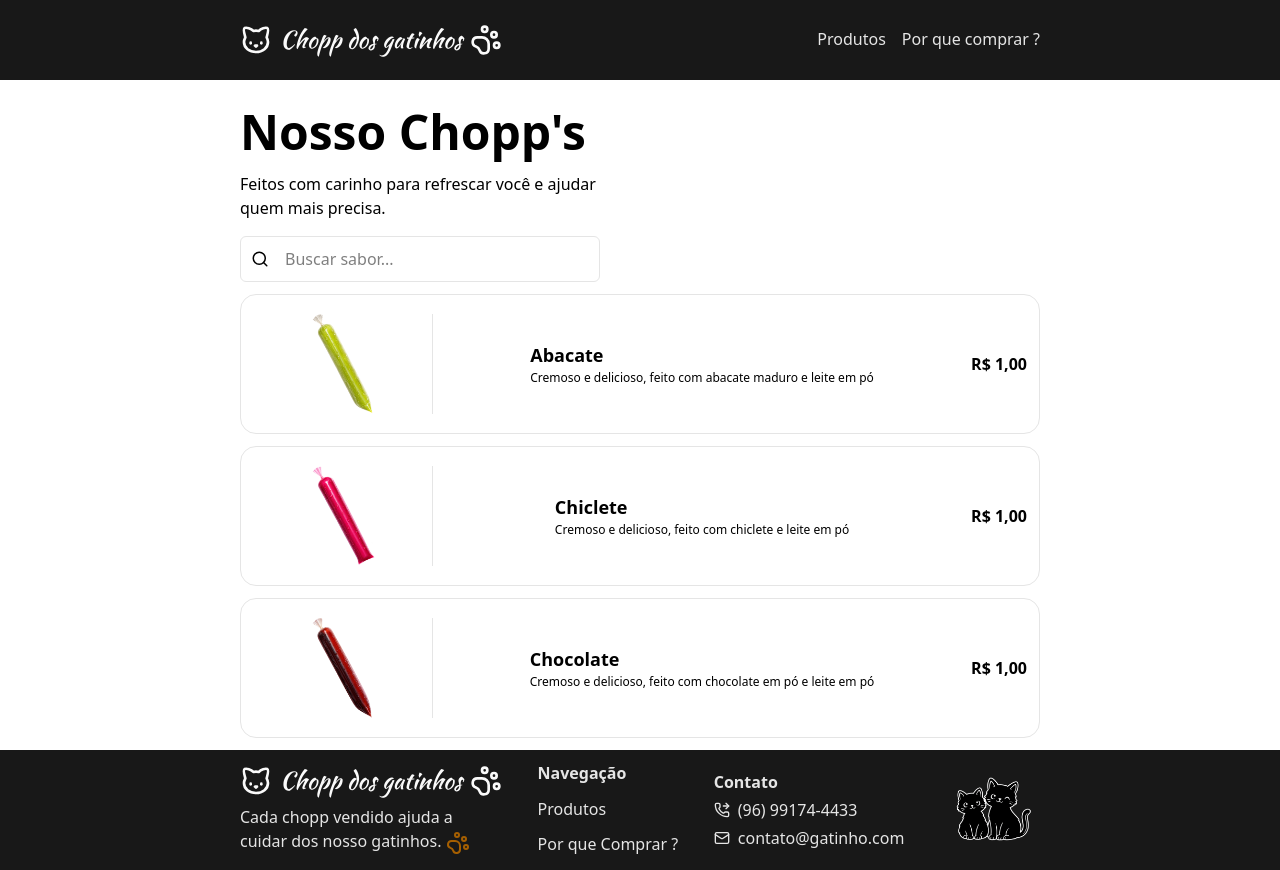
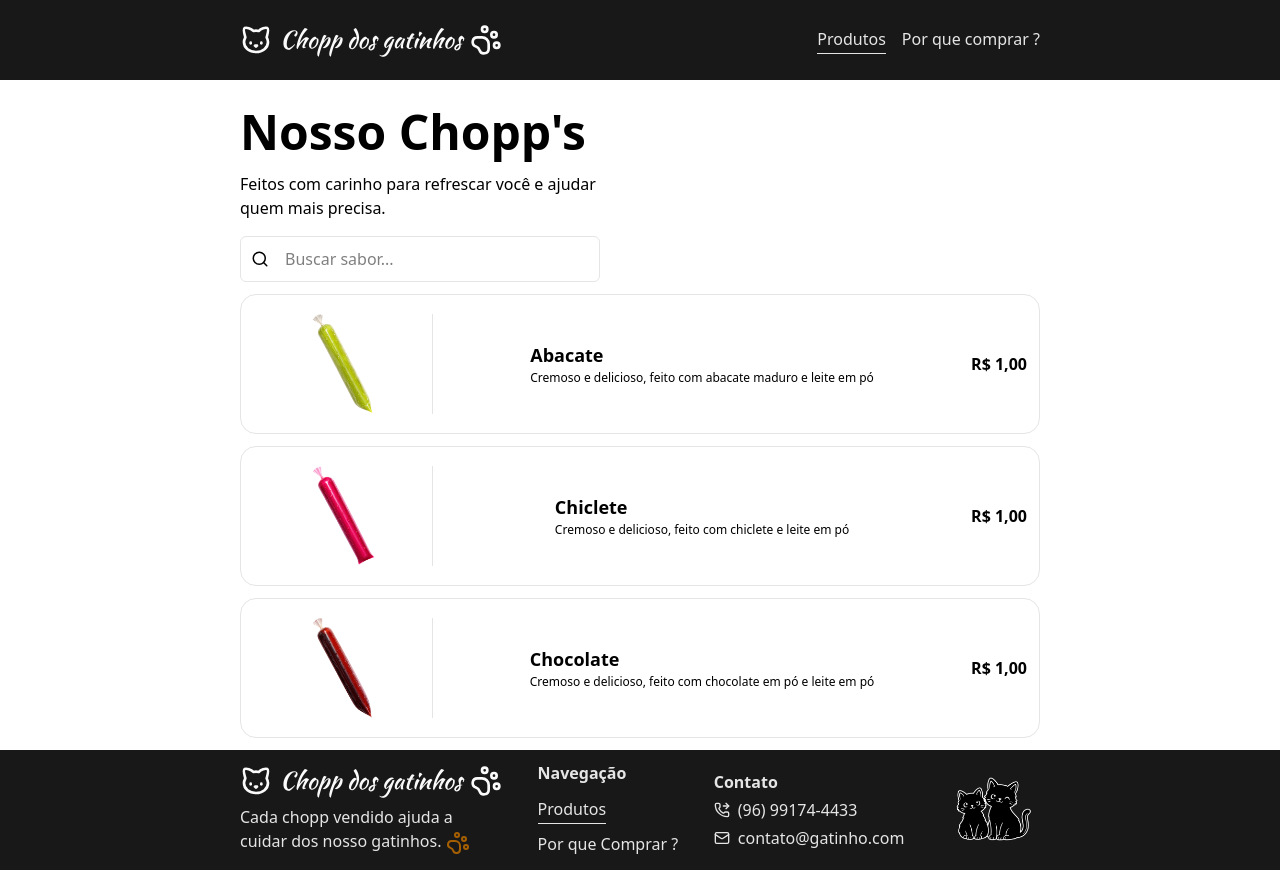
Before and after one commit to MarceloAlmd/chopp-dos-gatinhos, a Next.js app: page / in a window 1280 px wide. Built offline with nearby package versions, Linux system fonts and the light colour scheme.

Commit message:
ativa o button com forme a navegação

```diff
--- a/src/components/NavButton/navButton.tsx
+++ b/src/components/NavButton/navButton.tsx
@@ -1,15 +1,30 @@
+"use client";
 import Link from "next/link";
+import { usePathname } from "next/navigation";
 
 type NavButtonProps = {
   title: string;
 };
 
 export function NavButton({ title }: NavButtonProps) {
+  const pathname = usePathname();
+
+  const href = title === "Produtos" ? "/" : "/por-que-comprar";
+  const isActive = pathname === href;
+
   return (
     <nav className="flex gap-4 text-brand-gray-100">
       <Link
-        href="/"
-        className="text-[12px] sm:text-[16px] border-b border-transparent pb-0.5 transition-all hover:border-brand-gray-100"
+        href={href}
+        className={`
+            text-[12px] sm:text-[16px] border-b pb-0.5 transition-all
+            ${
+              isActive
+                ? "border-brand-gray-100"
+                : "border-transparent hover:border-brand-gray-100"
+            }
+
+          `}
       >
         {title}
       </Link>
```
